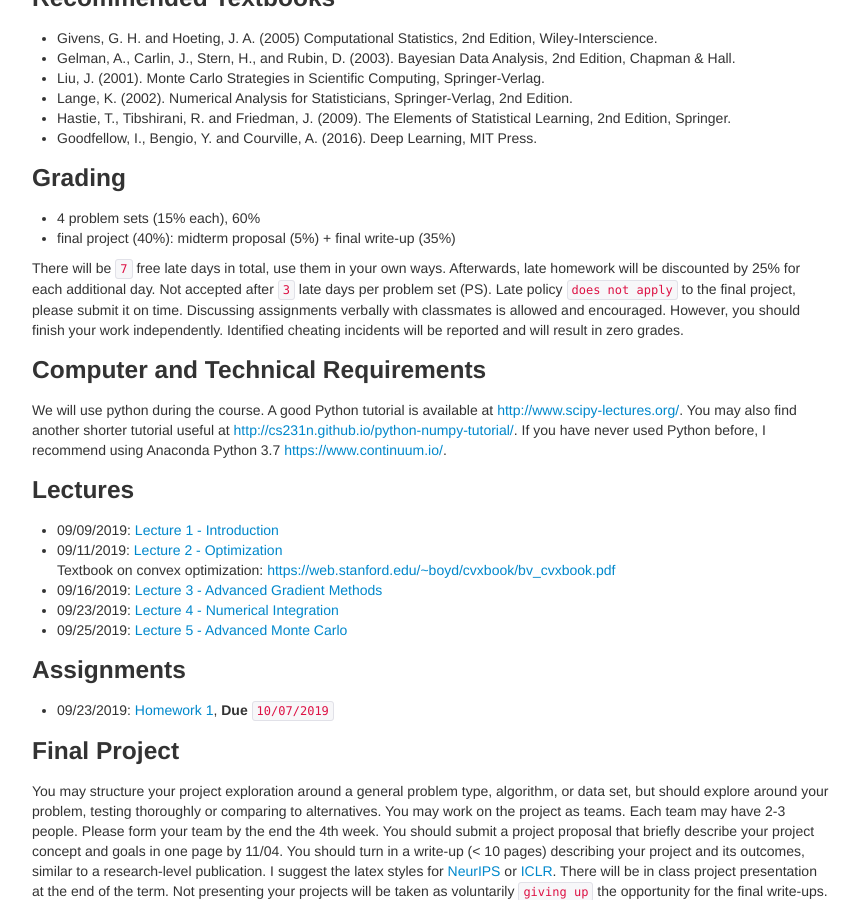
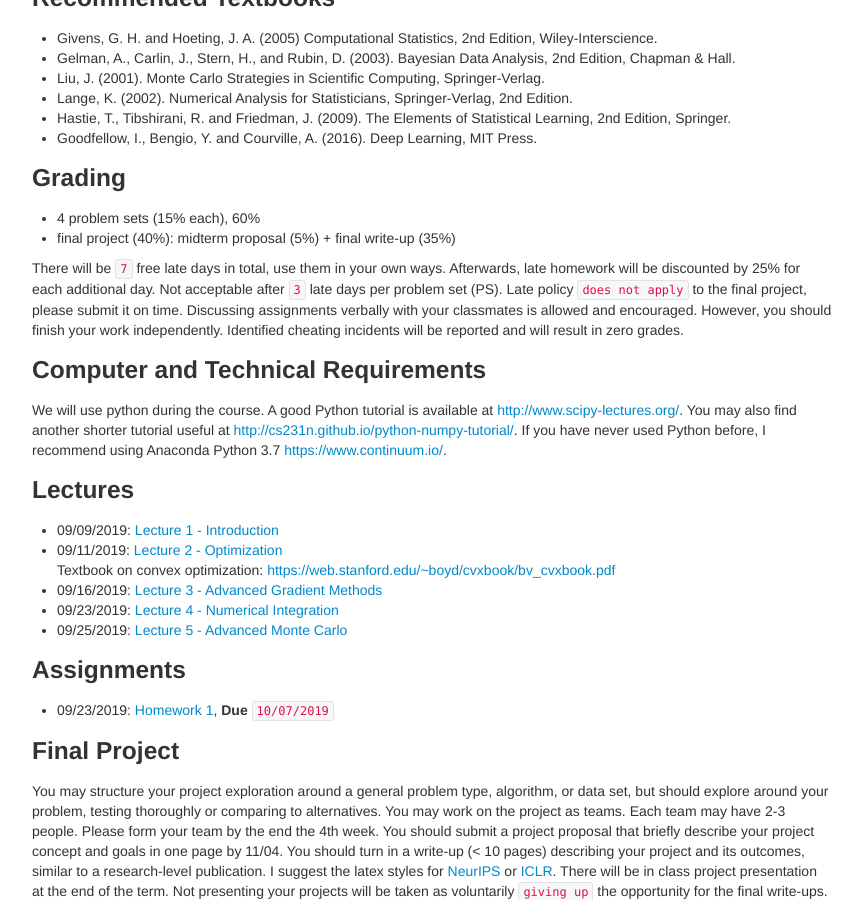
Before and after one commit to zcrabbit/zcrabbit.github.io, a Jekyll site: the page built from courses/mcs-f19.md, in a window 1280 px wide and 900 px high, scrolled down 643 px. Shown: the whole window, without its empty margins (208-1070 px from the left). Built offline with Jekyll 4.4.1, drawn with Linux system fonts in a browser that asks for light colours.

Commit message:
Update mcs-f19.md

```diff
--- a/courses/mcs-f19.md
+++ b/courses/mcs-f19.md
@@ -30,7 +30,7 @@ Multivariate calculus, linear algebra, graduate level courses in probability and
 - 4 problem sets (15% each), 60%
 - final project (40%): midterm proposal (5%) + final write-up (35%)
 
-There will be `7` free late days in total, use them in your own ways. Afterwards, late homework will be discounted by 25% for each additional day. Not accepted after `3` late days per problem set (PS). Late policy `does not apply` to the final project, please submit it on time. Discussing assignments verbally with classmates is allowed and encouraged. However, you should finish your work independently. Identified cheating incidents will be reported and will result in zero grades.
+There will be `7` free late days in total, use them in your own ways. Afterwards, late homework will be discounted by 25% for each additional day. Not acceptable after `3` late days per problem set (PS). Late policy `does not apply` to the final project, please submit it on time. Discussing assignments verbally with your classmates is allowed and encouraged. However, you should finish your work independently. Identified cheating incidents will be reported and will result in zero grades.
 
 ### Computer and Technical Requirements
 
```
